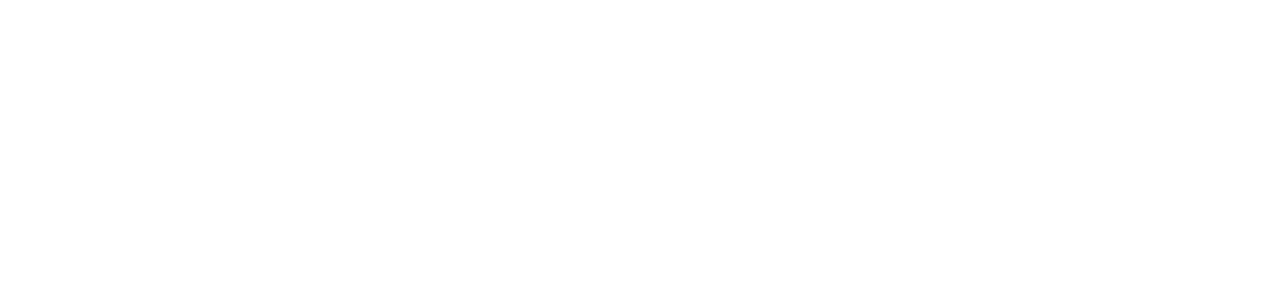
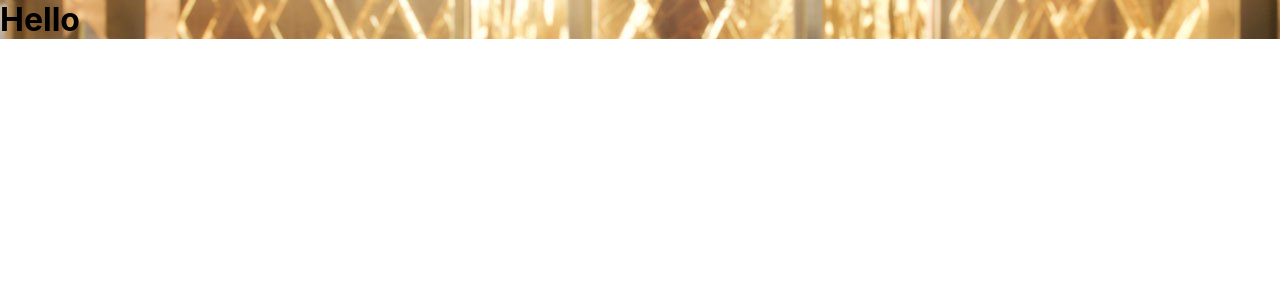
Before and after one commit to dav4thevid/captain_marvel, a React (Create React App) app: page / in a window 1280 px wide. Shown: the top 300 px of the page. Built offline with nearby package versions, Linux system fonts and the light colour scheme.

Commit message:
enhan:added header with background

```diff
--- a/src/App.css
+++ b/src/App.css
@@ -1,3 +1,9 @@
 .background-image {
   background-image: url("../src/public/captain_marvel_still_7.jpg");
+  width: 100%;
 }
+
+h1{
+  padding: 0px;
+  margin:0px;
+}
--- a/src/App.js
+++ b/src/App.js
@@ -1,10 +1,10 @@
 import React from 'react';
-import header from '../src/components/homepage/header'
+import Header from '../src/components/homepage/header'
 import './App.css';
 
 export default function App() {
   return(
-    <header></header>
+    <Header />
   )
 
 }
```
